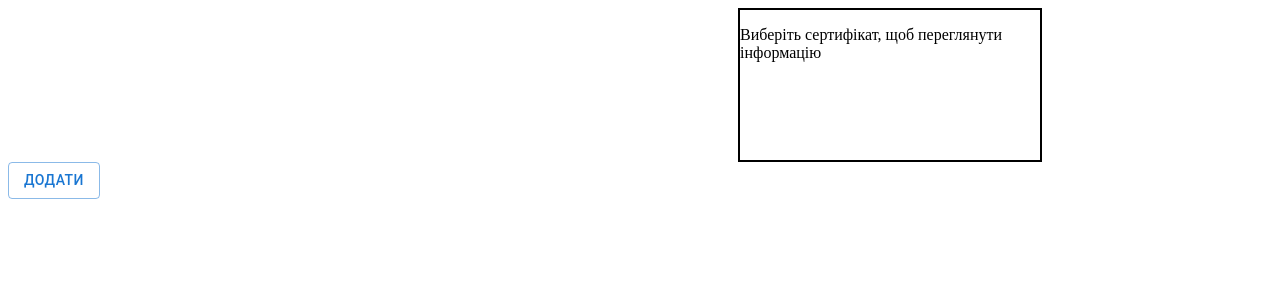
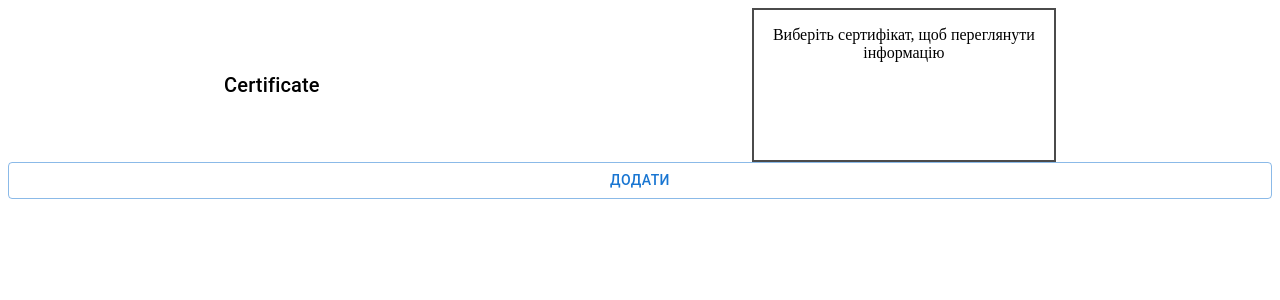
Before and after one commit to PawelYarko/certificates, a React (Create React App) app: page / in a window 1280 px wide. Shown: the top 300 px of the page. Built offline with nearby package versions, Linux system fonts and the light colour scheme.

Commit message:
4 files modified, 1 added

```diff
--- a/src/App.js
+++ b/src/App.js
@@ -10,11 +10,14 @@ export default function App() {
   const [drag, setDrag] = useState(true);
   const [locStorage, setLocStorage] = useLocalStorage('listValue', []);
   const [btnStatus, setBtnStatus] = useState(false);
+  const [isActive, setIsActive] = useState(false);
   const [currentListElem, setCurrentListElem] = useState(null);
   const [listValue, setListValue] = useState([]);
 
   useEffect(() => {
+    if (locStorage) {
       setListValue(locStorage);
+    }
   }, [locStorage]);
 
   const dragStartHandle = (e) => {
@@ -38,16 +41,13 @@ export default function App() {
     reader.readAsBinaryString(files[0]);
     reader.onload = () => {
       let result = fileParser(reader.result, files[0].name);
-
-      listValue.find((item) => item.idName === result.idName) ||
-        setLocStorage((listValue) => [...listValue, result]);
+      setLocStorage([...listValue, result]);
     };
     setDrag(false);
   };
 
   const onNameClick = (e) => {
     const targetNameId = e.currentTarget.dataset.name;
-    // console.log(e.currentTarget);
     let currentListElem = listValue.find(
       (value) => value.idName === targetNameId
     );
@@ -65,38 +65,39 @@ export default function App() {
     }
   };
 
-  // const btnDeleteClick = (id) => {
-  //   const index = listValue.findIndex((item) => item.idName === id);
-  //   if (index === -1) return;
-  //   setListValue(listValue.splice(index, 1));
-  // };
+  const btnDeleteClick = (id) => {
+    const index = listValue.findIndex((item) => item.idName === id);
+    if (index === -1) return;
+    listValue.splice(index, 1);
+    setLocStorage([...listValue]);
+  };
 
   return (
-    <div>
+    <div className={s.main}>
       <div className={s.container}>
-        <ul className={s.list}>
         {listValue && (
           <NamesList
             listValue={listValue}
             onClick={onNameClick}
-              // btnDeleteClick={btnDeleteClick}
+            btnDeleteClick={btnDeleteClick}
           />
         )}
-        </ul>
 
         {drag && !btnStatus ? (
-          <div className={s.result}>
+          <div className={s.choose}>
             <p>Виберіть сертифікат, щоб переглянути інформацію</p>
           </div>
         ) : (
           <div
-            className={s.result}
+            className={
+              currentListElem && !btnStatus ? `${s.choose}` : `${s.result}`
+            }
             onDragStart={(e) => dragStartHandle(e)}
             onDragLeave={(e) => dragLeaveHandle(e)}
             onDragOver={(e) => dragOverHandle(e)}
             onDrop={(e) => onDropHandler(e)}
           >
-            {!btnStatus ? (
+            {!btnStatus && currentListElem ? (
               <ResultList currentListElem={currentListElem} />
             ) : (
               <p>Перетягніть файл сертифіката у поле</p>
@@ -104,7 +105,11 @@ export default function App() {
           </div>
         )}
       </div>
-      <Button onClick={(e) => btnAddClick(e)} variant="outlined">
+      <Button
+        className={s.button}
+        onClick={(e) => btnAddClick(e)}
+        variant="outlined"
+      >
         Додати
       </Button>
     </div>
--- a/src/App.module.css
+++ b/src/App.module.css
@@ -1,3 +1,7 @@
+.main {
+  display: flex;
+  flex-direction: column;
+}
 .container {
   display: flex;
   flex-direction: row;
@@ -5,8 +9,25 @@
   align-items: center;
 }
 
+.choose {
+  width: 300px;
+  height: 150px;
+  border: 2px solid rgb(75, 75, 75);
+  text-align: center;
+}
+
 .result {
   width: 300px;
   height: 150px;
-  border: 2px solid black;
+  border: 2px dotted rgb(180, 180, 180);
+  text-align: center;
 }
+
+/* .button {
+  width: 70px;
+  height: 40px;
+} */
+
+.active {
+  background-color: blue;
+}
--- a/src/NamesList/NamesList.jsx
+++ b/src/NamesList/NamesList.jsx
@@ -10,19 +10,18 @@ import Grid from '@mui/material/Grid';
 import Typography from '@mui/material/Typography';
 import FolderIcon from '@mui/icons-material/Folder';
 import DeleteIcon from '@mui/icons-material/Delete';
+import s from '../App.module.css';
 
 const Demo = styled('div')(({ theme }) => ({
   backgroundColor: theme.palette.background.paper,
 }));
-// , btnDeleteClick
 
-const NamesList = ({ listValue, onNameClick }) => {
-  console.log(listValue);
+const NamesList = ({ listValue, onClick, btnDeleteClick }) => {
   return (
     <>
       <Grid item xs={12} md={6}>
         <Typography sx={{ mt: 4, mb: 2 }} variant="h6" component="div">
-          Certeficate
+          Certificate
         </Typography>
         <Demo>
           <List>
@@ -32,7 +31,7 @@ const NamesList = ({ listValue, onNameClick }) => {
                 <ListItem
                   key={item.idName}
                   data-name={item.idName}
-                  onClick={onNameClick}
+                  onClick={onClick}
                 >
                   <ListItemAvatar>
                     <Avatar>
@@ -43,7 +42,7 @@ const NamesList = ({ listValue, onNameClick }) => {
                   <IconButton
                     edge="end"
                     aria-label="delete"
-                    // onClick={() => btnDeleteClick(item.idName)}
+                    onClick={() => btnDeleteClick(item.idName)}
                   >
                     <DeleteIcon />
                   </IconButton>
--- a/src/ResultList/ResultList.jsx
+++ b/src/ResultList/ResultList.jsx
@@ -1,11 +1,11 @@
 import React from 'react';
+import s from './ResultList.module.css';
 
 const ResultList = ({ currentListElem }) => {
-  console.log(currentListElem);
   return (
     <>
-      <ul>
-        <li>Common Name: {currentListElem.commonName}</li>
+      <ul className={s.list}>
+        <li className={s.item}>Common Name: {currentListElem.commonName}</li>
         <li>Issuer CN: {currentListElem.issuerCN}</li>
         <li>validFrom: {currentListElem.validFrom}</li>
         <li>validTill: {currentListElem.validTill}</li>
--- /dev/null
+++ b/src/ResultList/ResultList.module.css
@@ -0,0 +1,6 @@
+.list {
+  text-align: start;
+  list-style: none;
+  margin: 0;
+  padding: 10px;
+}
```
Lines whose indentation alone changed are shown as unchanged.
